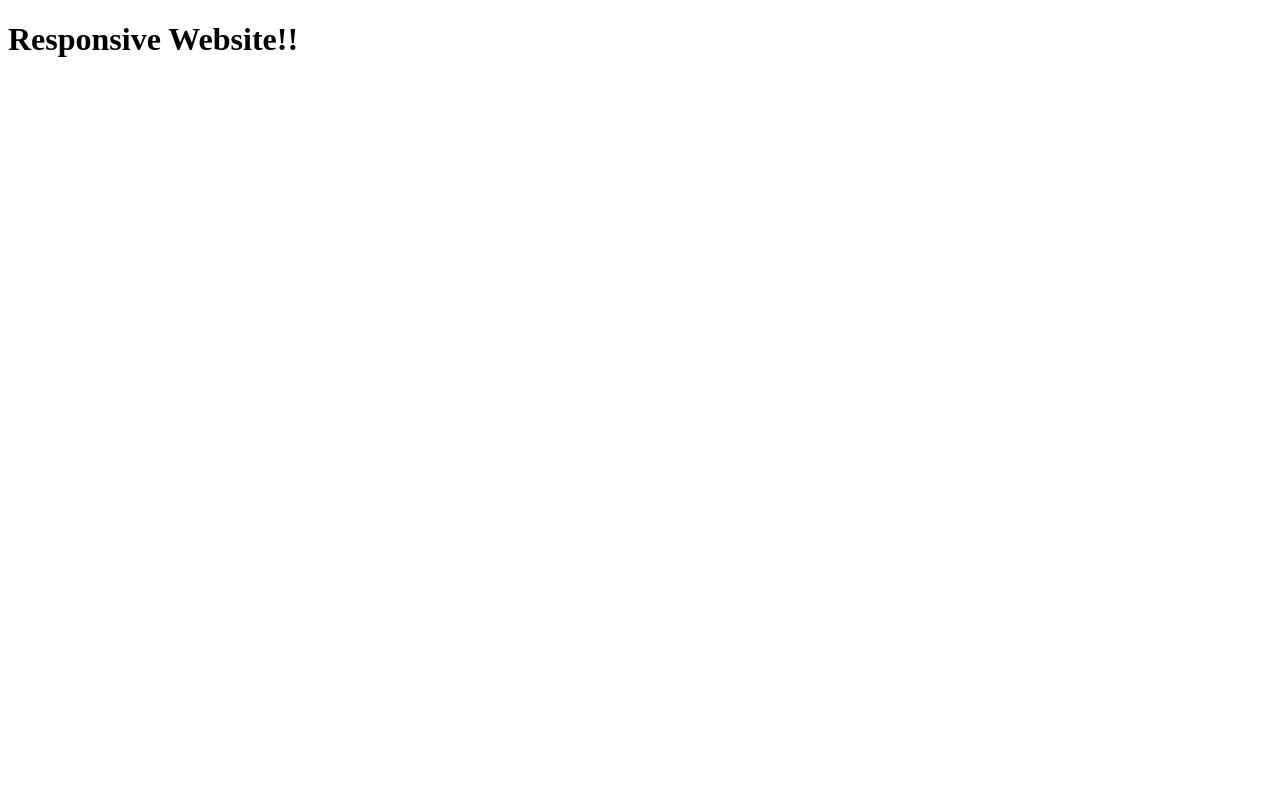
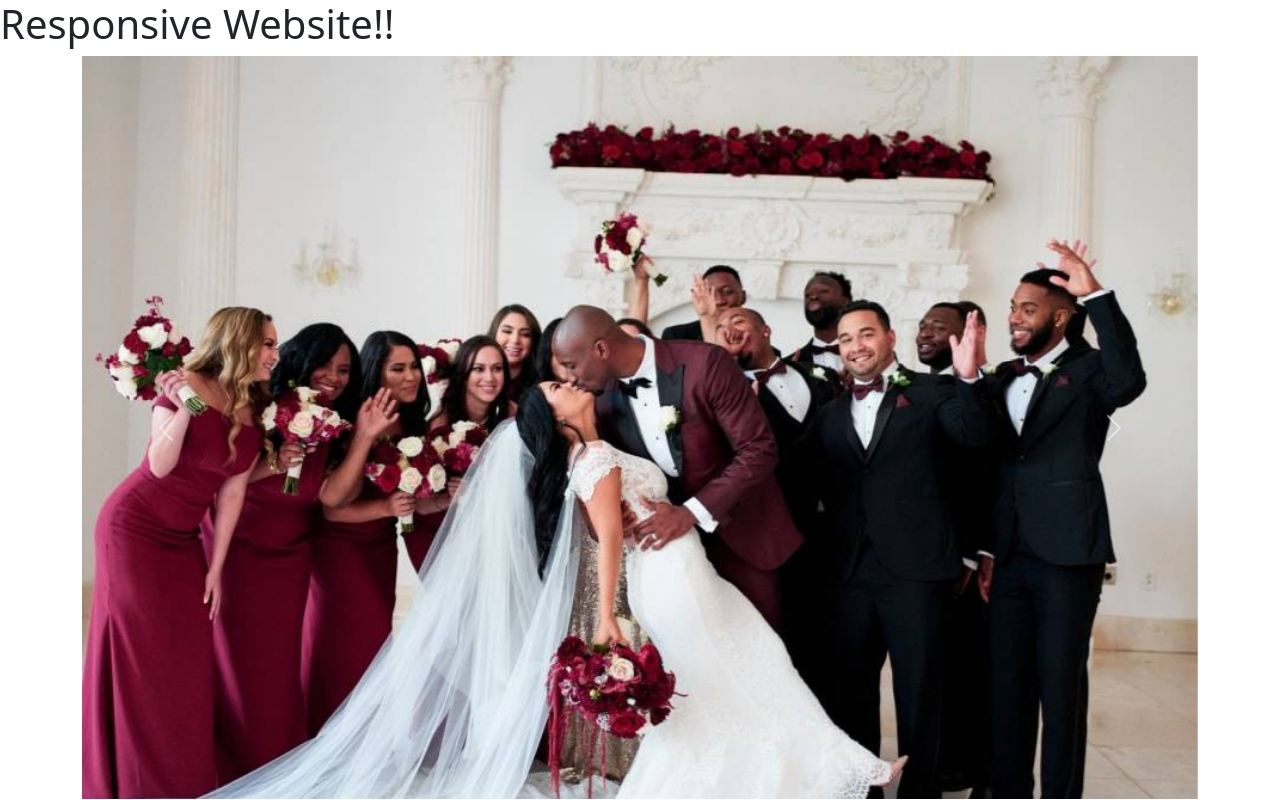
Before and after one commit to LShahira/Responsive_Website, a plain HTML site: page index.html in a window 1280 px wide. Drawn offline with nearby package versions, Linux system fonts and the light colour scheme.

Commit message:
add carousel

```diff
--- a/index.html
+++ b/index.html
@@ -5,8 +5,37 @@
     <meta http-equiv="X-UA-Compatible" content="IE=edge">
     <meta name="viewport" content="width=device-width, initial-scale=1.0">
     <title>Title</title>
+    <link href="https://cdn.jsdelivr.net/npm/bootstrap@5.3.0-alpha1/dist/css/bootstrap.min.css" rel="stylesheet" integrity="sha384-GLhlTQ8iRABdZLl6O3oVMWSktQOp6b7In1Zl3/Jr59b6EGGoI1aFkw7cmDA6j6gD" crossorigin="anonymous">
 </head>
 <body>
     <h1>Responsive Website!!</h1>
+    <Header>
+        <section>
+            <div class="container">
+                <div id="carouselExampleFade" class="carousel slide carousel-fade">
+                    <div class="carousel-inner">
+                      <div class="carousel-item active">
+                        <img src="images/weddings/western.jpeg" class="d-block w-100" alt="...">
+                      </div>
+                      <div class="carousel-item">
+                        <img src="images/weddings/muslim.jpeg" class="d-block w-100" alt="...">
+                      </div>
+                      <div class="carousel-item">
+                        <img src="images/weddings/hindu.jpeg" class="d-block w-100" alt="...">
+                      </div>
+                    </div>
+                    <button class="carousel-control-prev" type="button" data-bs-target="#carouselExampleFade" data-bs-slide="prev">
+                      <span class="carousel-control-prev-icon" aria-hidden="true"></span>
+                      <span class="visually-hidden">Previous</span>
+                    </button>
+                    <button class="carousel-control-next" type="button" data-bs-target="#carouselExampleFade" data-bs-slide="next">
+                      <span class="carousel-control-next-icon" aria-hidden="true"></span>
+                      <span class="visually-hidden">Next</span>
+                    </button>
+                  </div>
+            </div>
+        </section>
+    </Header>
+    <script src="https://cdn.jsdelivr.net/npm/bootstrap@5.3.0-alpha1/dist/js/bootstrap.bundle.min.js" integrity="sha384-w76AqPfDkMBDXo30jS1Sgez6pr3x5MlQ1ZAGC+nuZB+EYdgRZgiwxhTBTkF7CXvN" crossorigin="anonymous"></script>
 </body>
 </html>
```
